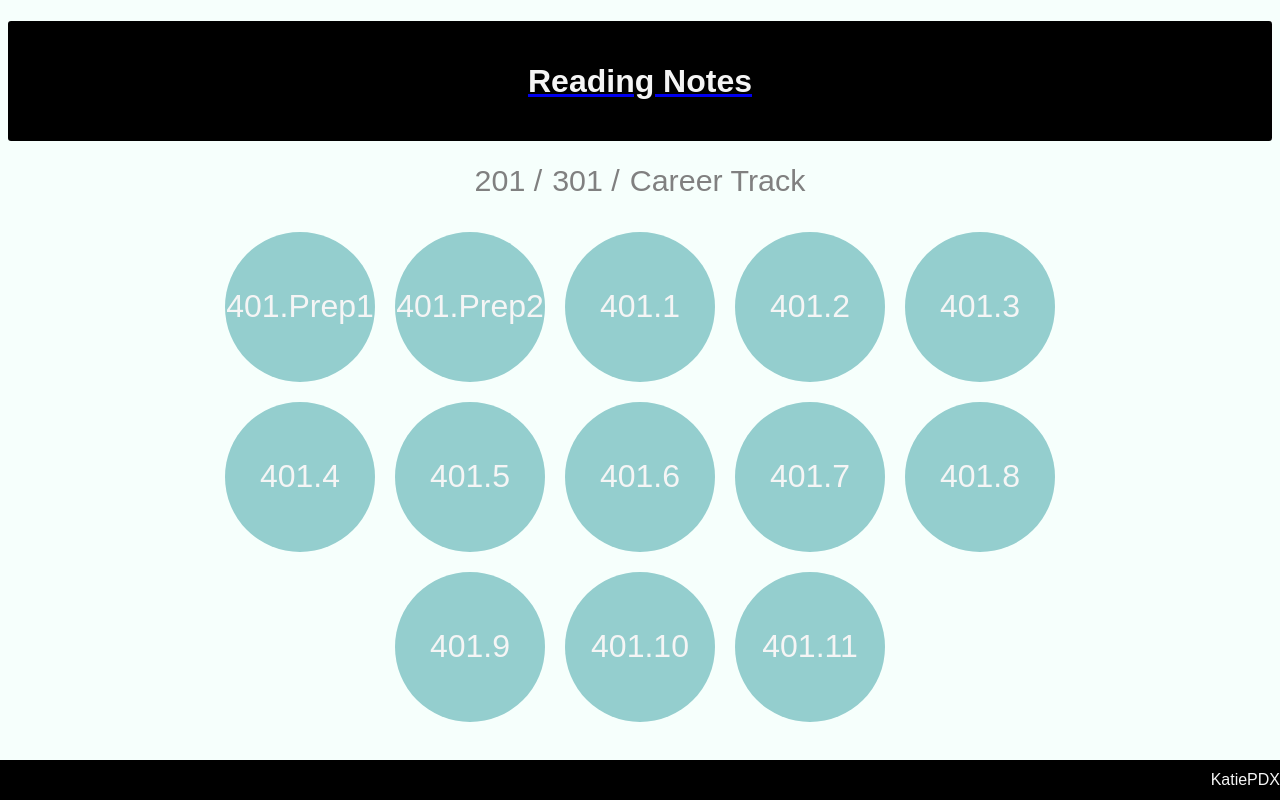
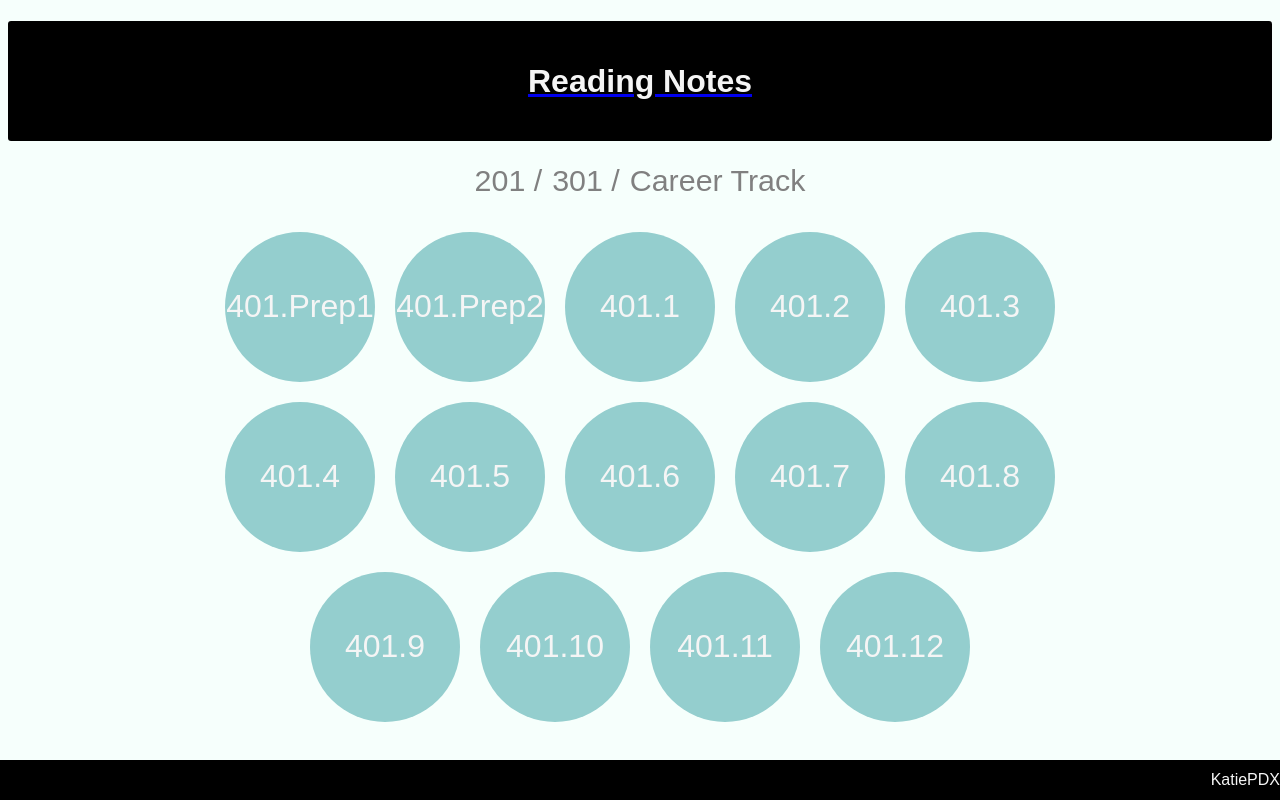
Before and after one commit to katiepdx/reading-notes, a plain HTML site: page career-track1.html in a window 1280 px wide. Drawn offline with Linux system fonts and the light colour scheme.

Commit message:
add class 12 notes

```diff
--- a/career-track1.html
+++ b/career-track1.html
@@ -35,6 +35,7 @@
             <div class="class-bubble-link career-track1"><a href="./401-notes/class-09.md"> 401.9 </a></div>
             <div class="class-bubble-link career-track1"><a href="./401-notes/class-10.md"> 401.10 </a></div>
             <div class="class-bubble-link career-track1"><a href="./401-notes/class-11.md"> 401.11 </a></div>
+            <div class="class-bubble-link career-track1"><a href="./401-notes/class-12.md"> 401.12 </a></div>
         </div>
     </div>
     <footer>KatiePDX</footer>
```
Also changed, not shown: 1 other file.
